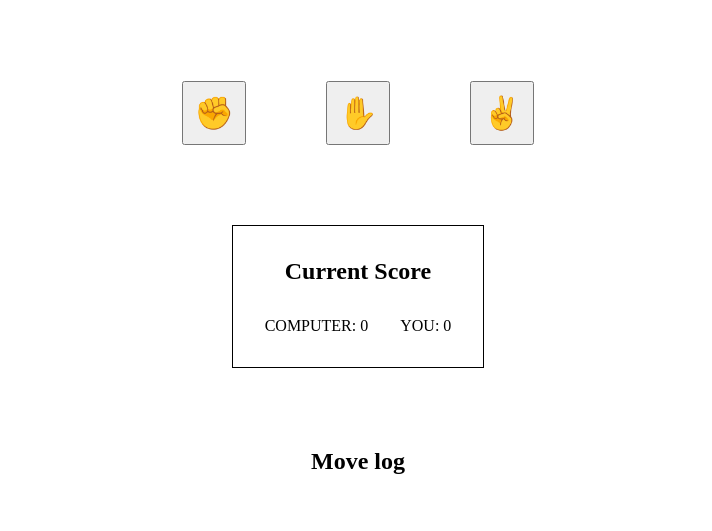
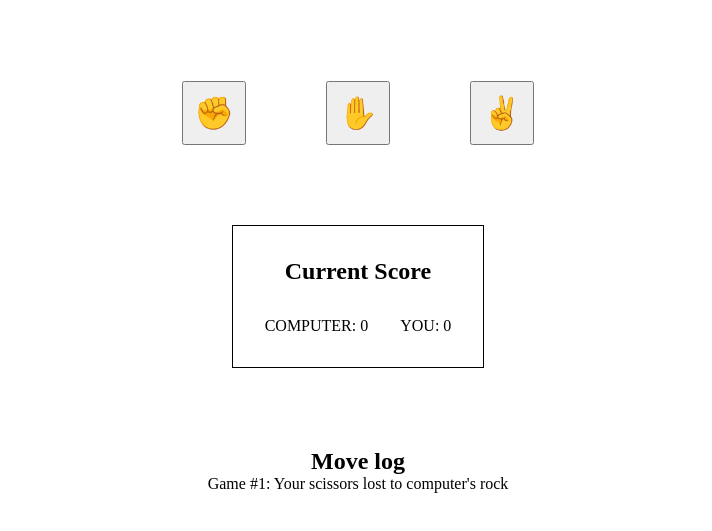
Before and after one commit to foomw96/rockPaperScissors, a plain HTML site: page index.html in a window 1280 px wide. Both pictures are taken after a click on the button "✌️". Shown: the part 87-618 px from the top of the page, without its empty margins (282-994 px from the left). Drawn offline with Linux system fonts and the light colour scheme.

Commit message:
Display moves on the move log

```diff
--- a/script.js
+++ b/script.js
@@ -3,7 +3,7 @@ let computerScore = 0;
 let games = 0;
 
 const buttons = document.querySelectorAll('button');
-
+const movelog = document.querySelector('.movelog')
 // add click event listener to each button
 // playRound will be called on each click
 buttons.forEach(button => {
@@ -28,15 +28,24 @@ function getComputerChoice() {
 
 function playRound (humanChoice, computerChoice) {
 
+    games++;
+
+    const content = document.createElement('div');
+    content.textContent = `Game #${games}: `
+
     if (computerChoice === humanChoice) {
-        console.log(`Your ${humanChoice} ties with computer's ${computerChoice}`);
+        content.textContent += `Your ${humanChoice} ties with computer's ${computerChoice}`;
     } else if ((humanChoice === 'rock' && computerChoice === 'scissors') ||
     (humanChoice === 'scissors' && computerChoice === 'paper') ||
     (humanChoice === 'paper' && computerChoice === 'rock')) {
-        console.log(`Your ${humanChoice} beats computer's ${computerChoice}`);
+        content.textContent += `Your ${humanChoice} beats computer's ${computerChoice}`;
         humanScore++;
     } else {
-        console.log(`Your ${humanChoice} lost to computer's ${computerChoice}`);
+        content.textContent += `Your ${humanChoice} lost to computer's ${computerChoice}`;
         computerScore++;
     }
+
+    movelog.appendChild(content);
+    // update the scoreboard
+    // if games = 5, declare a winner with alert
 }
--- a/styles.css
+++ b/styles.css
@@ -45,5 +45,4 @@ h2 {
     flex-direction: column;
     justify-content: space-between;
     align-items: center;
-    gap: 2em;
 }
```
